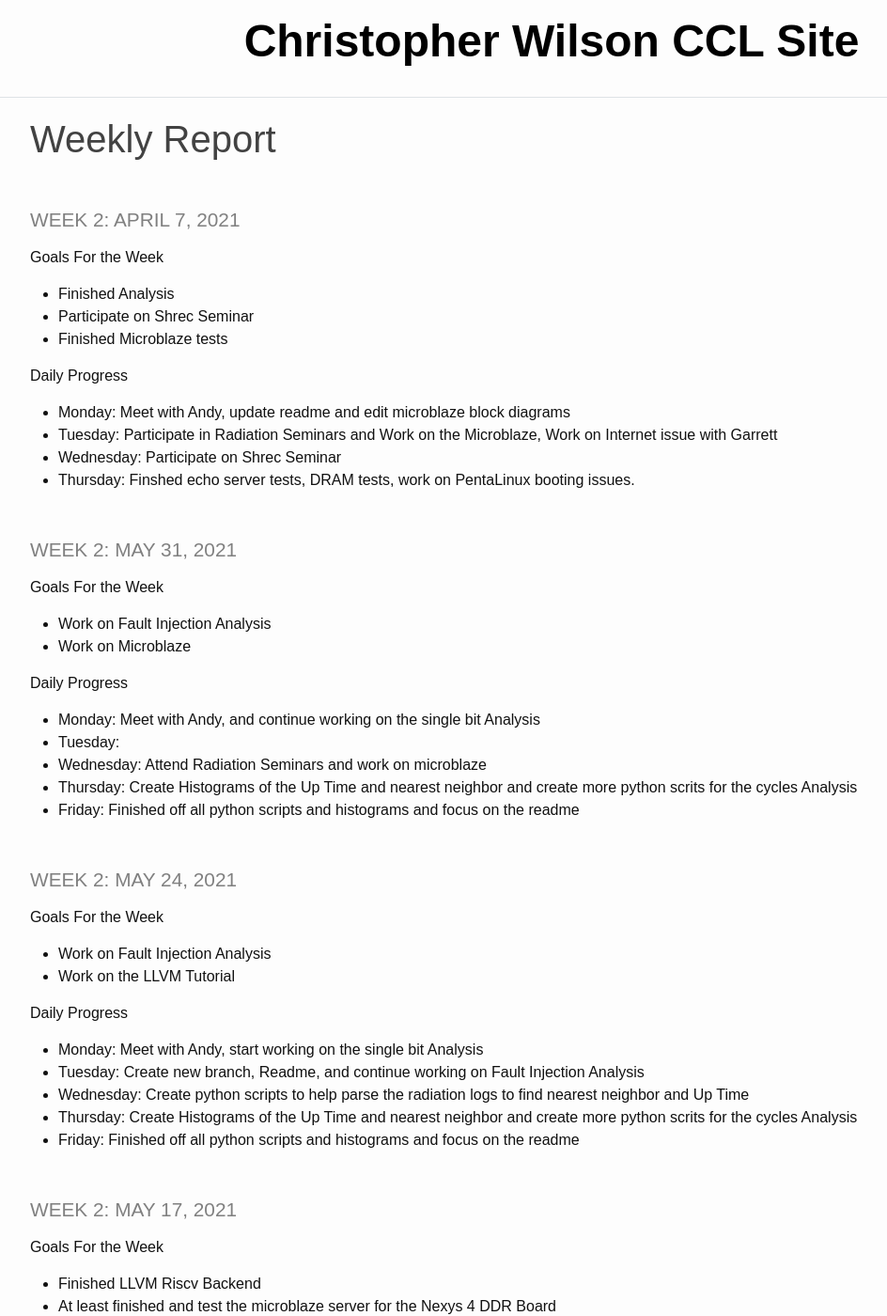
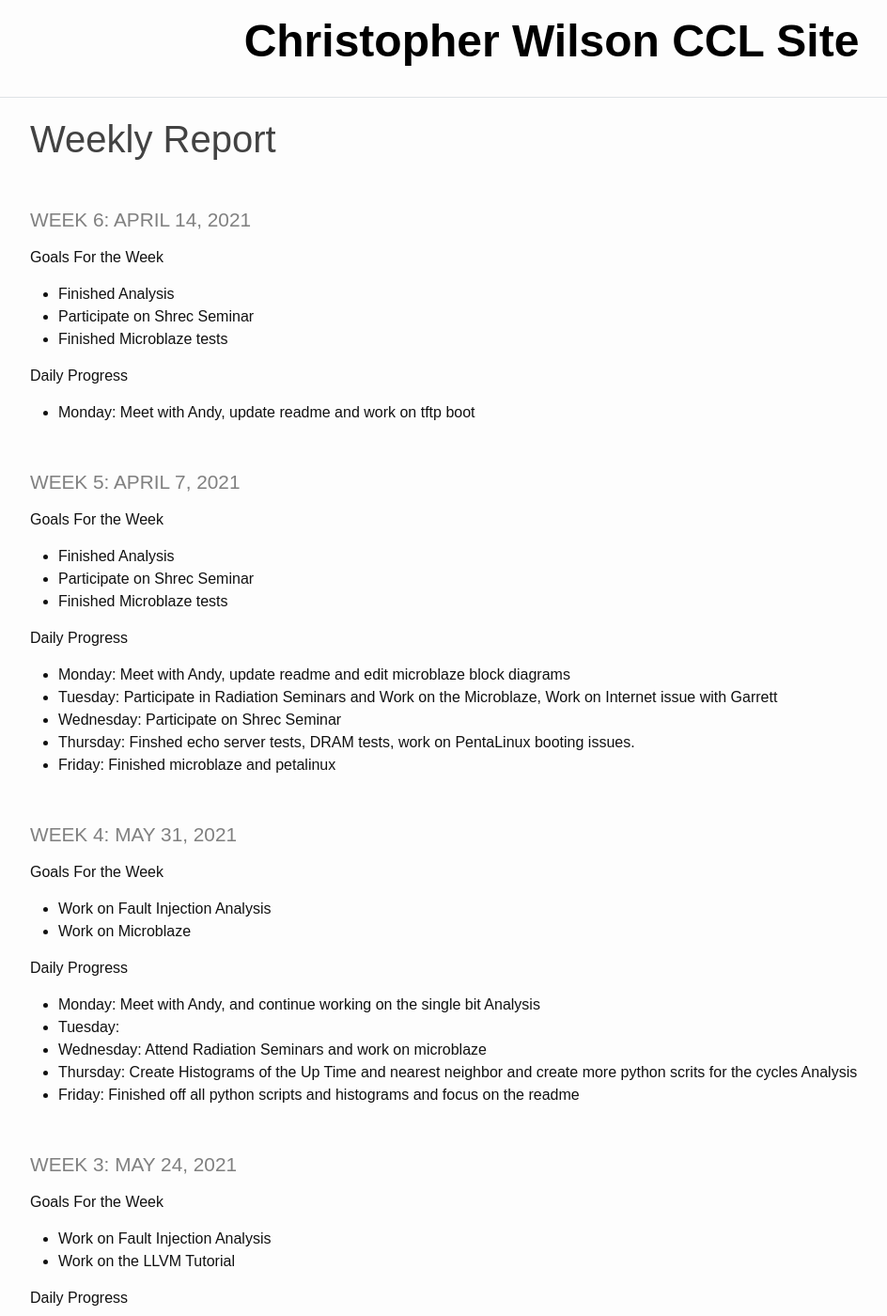
Before and after one commit to chriswils95/chriswils.github.io, a Jekyll site: the page built from _pages/log.md, in a window 1280 px wide and 1400 px high. Shown: the whole window at 94% size, without its empty margins (53-997 px from the left). Built offline with Jekyll 4.4.1, drawn with Linux system fonts in a browser that asks for light colours.

Commit message:
update log

```diff
--- a/_pages/log.md
+++ b/_pages/log.md
@@ -2,8 +2,19 @@
 layout: default
 title: Weekly Report
 ---
+### Week 6: April 14, 2021
 
-### Week 2: April 7, 2021
+Goals For the Week
+
+- Finished Analysis
+- Participate on Shrec Seminar
+- Finished Microblaze tests
+
+Daily Progress
+
+- **Monday**: Meet with Andy, update readme and work on tftp boot
+
+### Week 5: April 7, 2021
 
 Goals For the Week
 
@@ -18,8 +29,9 @@ Daily Progress
   Work on Internet issue with Garrett
 - **Wednesday**: Participate on Shrec Seminar
 - **Thursday**: Finshed echo server tests, DRAM tests, work on PentaLinux booting issues.
+- **Friday**: Finished microblaze and petalinux
 
-### Week 2: May 31, 2021
+### Week 4: May 31, 2021
 
 Goals For the Week
 
@@ -34,7 +46,7 @@ Daily Progress
 - **Thursday**: Create Histograms of the Up Time and nearest neighbor and create more python scrits for the cycles Analysis
 - **Friday**: Finished off all python scripts and histograms and focus on the readme
 
-### Week 2: May 24, 2021
+### Week 3: May 24, 2021
 
 Goals For the Week
 
```
